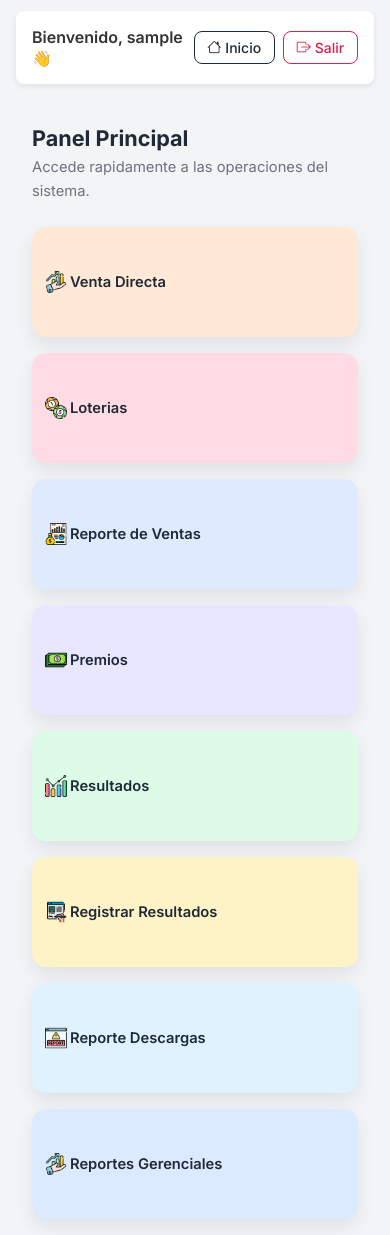
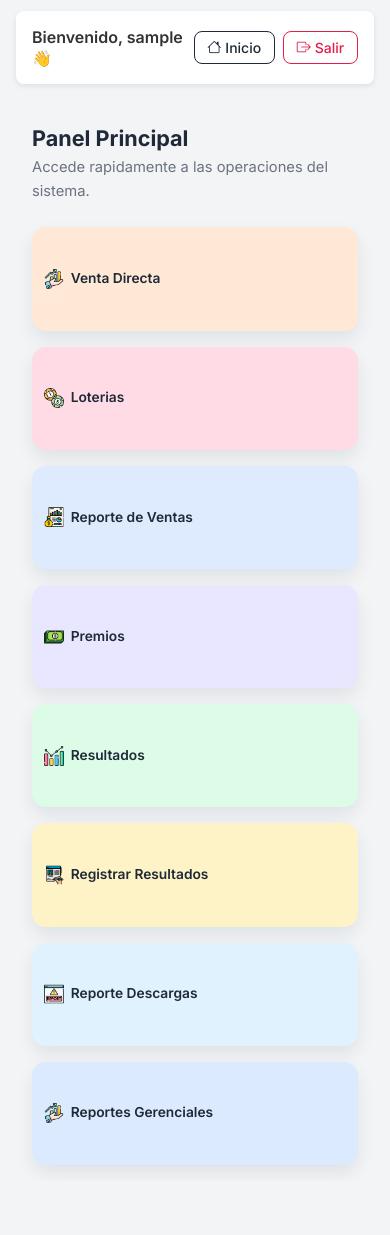
Before and after one commit to daniel0227/ventas, a Django app: page / in a window 390 px wide. After the commit the page ends 1170 px from the top, so only its background shows below. Run offline with Django 5.2, Linux system fonts and the light colour scheme; the visitor is signed in with stand-in values (Sample User, id 1); data that the repository does not hold is empty; some libraries are stand-ins or nearby versions.

Commit message:
modificaciones visuales en el gome

```diff
--- a/core/templates/core/home.html
+++ b/core/templates/core/home.html
@@ -189,17 +189,18 @@
     }
 
     .menu-item {
-      gap: 0.2rem;
-      padding: 0.25rem 0.8rem;
+      gap: 0.45rem;
+      padding: 0.1rem 0.72rem;
+      min-height: 40px;
     }
 
     .menu-icon {
-      width: 22px;
-      height: 22px;
+      width: 20px;
+      height: 20px;
     }
 
     .menu-label {
-      font-size: 0.92rem;
+      font-size: 0.86rem;
       line-height: 1.15;
     }
   }
```
